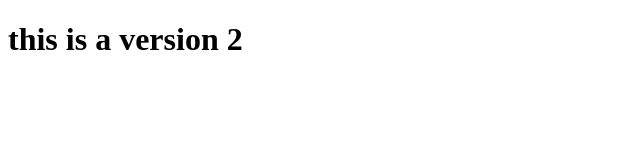
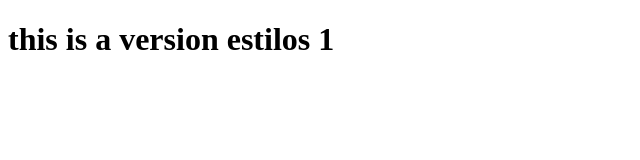
Before and after one commit to Mari526/Hello-git, a plain HTML site: page index3.html in a window 1280 px wide. Shown: the whole page, without its empty margins (0-640 px from the left). Drawn offline with Linux system fonts and the light colour scheme.

```diff
--- a/index3.html
+++ b/index3.html
@@ -6,6 +6,6 @@
     <title>Document</title>
 </head>
 <body>
-    <h1>this is a version 2</h1>
+    <h1>this is a version estilos 1</h1>
 </body>
 </html>
```
